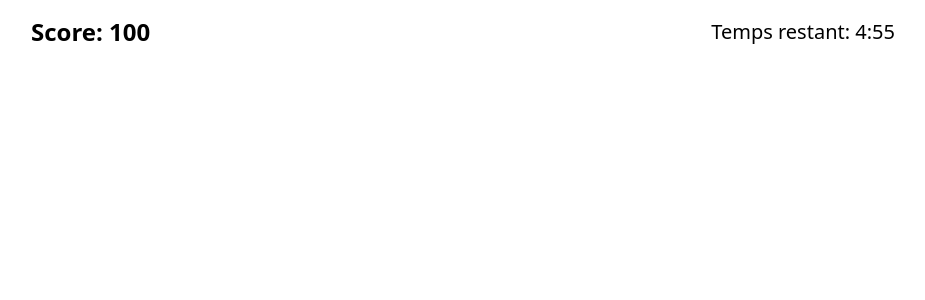
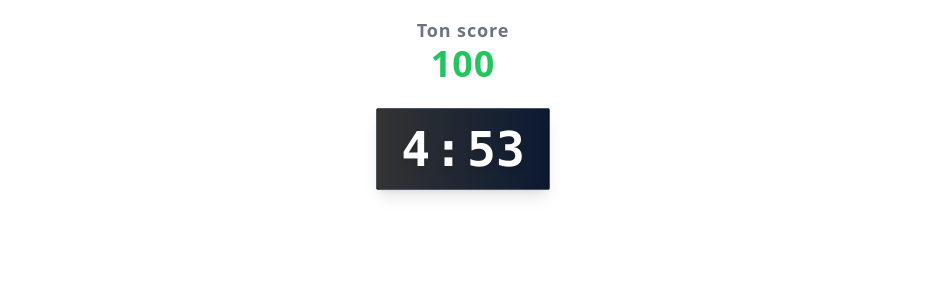
Before and after one commit to 666alvin999/project-manager-game, a React (Vite) app: page / in a window 1280 px wide. Shown: the top 300 px of the page, without its empty margins (177-1102 px from the left). Built offline with nearby package versions, Linux system fonts and the light colour scheme; the HTML template or start-up script is replaced by a standard one.

Commit message:
changement du style du header + animation

```diff
--- a/package.json
+++ b/package.json
@@ -10,6 +10,7 @@
   },
   "dependencies": {
     "class-variance-authority": "^0.7.1",
+    "framer-motion": "^12.0.1",
     "react": "^18.3.1",
     "react-dom": "^18.3.1",
     "tailwind-merge": "^2.6.0"
--- a/src/App.jsx
+++ b/src/App.jsx
@@ -1,19 +1,21 @@
-import React, {useEffect, useState} from 'react';
-import {generateTicket} from "./data.js";
+import React, { useEffect, useState } from "react";
+import { generateTicket } from "./data.js";
 import Header from "./components/Header/Header.jsx";
 import GameOver from "./components/GameOver/GameOver.jsx";
 import Ticket from "./components/Ticket/Ticket.jsx";
+import { motion, AnimatePresence } from "framer-motion";
 
 const App = () => {
   const [score, setScore] = useState(100);
   const [time, setTime] = useState(300);
   const [tickets, setTickets] = useState([]);
   const [gameOver, setGameOver] = useState(false);
+  const [scoreChange, setScoreChange] = useState(null); // Nouvel état pour le changement temporaire du score
 
   useEffect(() => {
     const timer = setInterval(() => {
       if (time > 0 && !gameOver) {
-                setTime(prev => prev - 1);
+        setTime((prev) => prev - 1);
 
         if (Math.random() < 0.2) {
           addNewTicket();
@@ -27,19 +29,23 @@ const App = () => {
   }, [time, gameOver]);
 
   const handleTicketClassification = (ticketId, classifiedType) => {
-        const ticket = tickets.find(t => t.id === ticketId);
+    const ticket = tickets.find((t) => t.id === ticketId);
 
     if (ticket) {
       const correct = ticket.type === classifiedType;
 
-            setScore(prev => {
       const change = correct ? 10 : -15;
       const urgent = ticket.urgent ? Math.abs(change) * 2 : Math.abs(change);
 
-                return prev + (correct ? urgent : -urgent);
-            });
+      const actualChange = correct ? urgent : -urgent;
 
-            setTickets(prev => prev.filter(t => t.id !== ticketId));
+      setScore((prev) => prev + actualChange);
+
+      // Déclencher l'animation du changement de score
+      setScoreChange(actualChange);
+      setTimeout(() => setScoreChange(null), 1000); // Effacer après 1 seconde
+
+      setTickets((prev) => prev.filter((t) => t.id !== ticketId));
     }
   };
 
@@ -49,29 +55,45 @@ const App = () => {
       id: Date.now(),
       ...generatedTicket,
       urgent: Math.random() < 0.3,
-            priority: Math.floor(Math.random() * 3) + 1
+      priority: Math.floor(Math.random() * 3) + 1,
     };
 
-        setTickets(prev => [...prev, newTicket]);
+    setTickets((prev) => [...prev, newTicket]);
   };
 
   return (
-        <div className="w-full max-w-4xl mx-auto p-4">
-            <Header score={score} time={time}/>
+    <div className="w-full max-w-4xl mx-auto p-4 relative">
+      <Header score={score} time={time} />
 
+      {/* Animation du changement de score */}
+      <AnimatePresence>
+        {scoreChange !== null && (
+          <motion.div
+            key="scoreChange"
+            initial={{ opacity: 0, y: -20 }}
+            animate={{ opacity: 1, y: 0 }}
+            exit={{ opacity: 0, y: -20 }}
+            transition={{ duration: 0.5 }}
+            className={`absolute top-10 left-1/2 transform -translate-x-1/2 text-xl font-bold ${
+              scoreChange > 0 ? "text-green-500" : "text-red-500"
+            }`}
+          >
+            {scoreChange > 0 ? `+${scoreChange}` : `${scoreChange}`}
+          </motion.div>
+        )}
+      </AnimatePresence>
 
       <div className="grid grid-cols-1 gap-4">
-                {/*<Ticket ticket={{id: 2, text: "text", urgent: false}} />*/}
-                {
-                    tickets.map(ticket =>
-                        <Ticket ticket={ticket} handleClick={handleTicketClassification} />
-                    )
-                }
+        {tickets.map((ticket) => (
+          <Ticket
+            key={ticket.id}
+            ticket={ticket}
+            handleClick={handleTicketClassification}
+          />
+        ))}
       </div>
 
-            {gameOver && (
-                <GameOver score={score}/>
-            )}
+      {gameOver && <GameOver score={score} />}
     </div>
   );
 };
--- a/src/components/Header/Header.jsx
+++ b/src/components/Header/Header.jsx
@@ -1,16 +1,69 @@
 import React from "react";
+import { motion } from "framer-motion";
 
-const Header = ({time, score}) => {
+const Header = ({ time, score }) => {
+  const minutes = Math.floor(time / 60);
+  const seconds = (time % 60).toString().padStart(2, "0");
 
-    return (
-        <div className="flex justify-between items-center mb-6">
-            <div className="text-2xl font-bold">Score: {score}</div>
-            <div className="text-xl">
-                Temps restant: {Math.floor(time / 60)}:{(time % 60).toString().padStart(2, '0')}
-            </div>
+  const scoreColor = score >= 0 ? "text-green-500" : "text-red-500";
+
+  return (
+    <div className="flex flex-col items-center justify-center mb-8 text-center">
+      {/* Score */}
+      <div className="text-4xl font-extrabold text-gray-800 tracking-wide mb-6">
+        <span className="block text-gray-500 text-lg">Ton score</span>
+        <motion.span
+          key={score}
+          initial={{ scale: 0.8, opacity: 0 }}
+          animate={{ scale: 1, opacity: 1 }}
+          transition={{ duration: 0.4, ease: "easeOut" }}
+          className={scoreColor}
+        >
+          {score}
+        </motion.span>
+      </div>
+
+      {/* Temps restant */}
+      <div className="relative flex items-center justify-center bg-black px-6 py-4 rounded-sm shadow-lg border border-gray-600">
+        {/* Background animation */}
+        <motion.div
+          className="absolute inset-0 rounded-sm opacity-20 bg-gradient-to-r from-white to-blue-500"
+          animate={{
+            backgroundPosition: ["0% 50%", "100% 50%"],
+          }}
+          transition={{
+            duration: 5,
+            repeat: Infinity,
+            ease: "linear",
+          }}
+        ></motion.div>
+
+        <div className="flex items-baseline gap-1 text-white z-10">
+          {/* Animation pour les minutes */}
+          <motion.span
+            key={minutes}
+            initial={{ opacity: 0, y: -10 }}
+            animate={{ opacity: 1, y: 0 }}
+            transition={{ duration: 0.3 }}
+            className="text-5xl font-mono font-bold drop-shadow-md"
+          >
+            {minutes}
+          </motion.span>
+          <span className="text-5xl font-mono font-bold drop-shadow-md">:</span>
+          {/* Animation pour les secondes */}
+          <motion.span
+            key={seconds}
+            initial={{ opacity: 0, y: -10 }}
+            animate={{ opacity: 1, y: 0 }}
+            transition={{ duration: 0.3 }}
+            className="text-5xl font-mono font-bold drop-shadow-md"
+          >
+            {seconds}
+          </motion.span>
         </div>
-    );
-
+      </div>
+    </div>
+  );
 };
 
 export default Header;
```
Also changed, not shown: 1 other file (tests, documents, lock files or other folders). Lines whose indentation alone changed are shown as unchanged.
